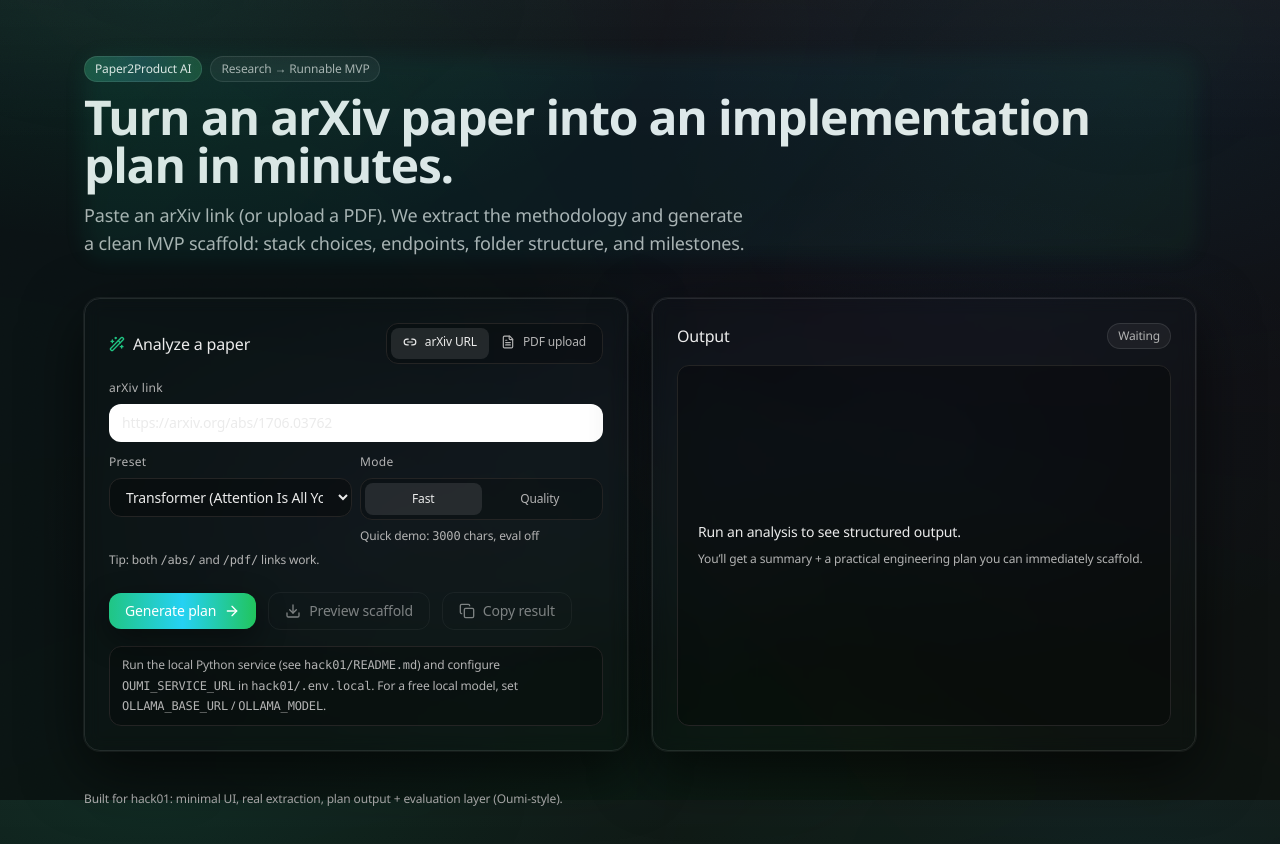
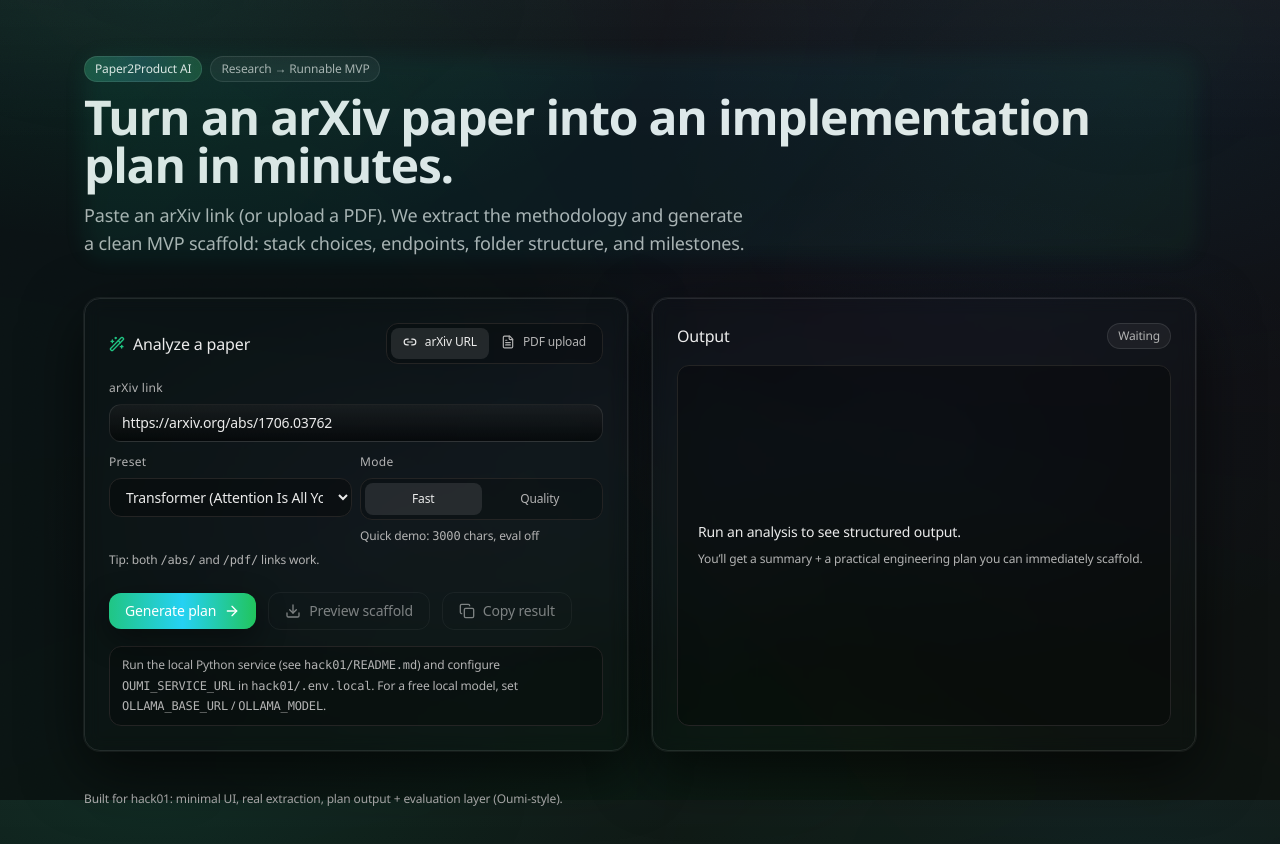
Before and after one commit to tejas-2232/Paper2Product-AI, a Next.js app: page / in a window 1280 px wide. Shown: the top 844 px of the page. Built offline with nearby package versions, Linux system fonts and the light colour scheme.

Commit message:
paper link input textarea bg fixed

```diff
--- a/app/globals.css
+++ b/app/globals.css
@@ -74,6 +74,19 @@
 
 ::selection {
   background: rgba(59, 130, 246, 0.35);
+}
+
+/* Prevent browser autofill from forcing white inputs */
+input:-webkit-autofill,
+input:-webkit-autofill:hover,
+input:-webkit-autofill:focus,
+textarea:-webkit-autofill,
+textarea:-webkit-autofill:hover,
+textarea:-webkit-autofill:focus {
+  -webkit-text-fill-color: hsl(0 0% 92%);
+  transition: background-color 9999s ease-out 0s;
+  box-shadow: 0 0 0px 1000px rgba(0, 0, 0, 0.35) inset;
+  border: 1px solid rgba(255, 255, 255, 0.10);
 }
 
 .noise {
--- a/components/ui.tsx
+++ b/components/ui.tsx
@@ -76,8 +76,8 @@
   return (
     <input
       className={cn(
-        "w-full rounded-xl border border-white/10 px-3 py-2 text-sm text-text",
-        "bg-gradient-to-b from-white/6 to-black/35",
+        "w-full rounded-xl border border-white/10 px-3 py-2 text-sm text-text appearance-none",
+        "bg-black/30 bg-gradient-to-b from-white/[0.06] to-black/[0.35]",
         "placeholder:text-muted focus:outline-none focus:ring-2 focus:ring-accent/35 focus:border-accent/40",
         className
       )}
@@ -91,8 +91,8 @@
   return (
     <textarea
       className={cn(
-        "w-full rounded-xl border border-white/10 px-3 py-2 text-sm text-text",
-        "bg-gradient-to-b from-white/6 to-black/35",
+        "w-full rounded-xl border border-white/10 px-3 py-2 text-sm text-text appearance-none",
+        "bg-black/30 bg-gradient-to-b from-white/[0.06] to-black/[0.35]",
         "placeholder:text-muted focus:outline-none focus:ring-2 focus:ring-accent/35 focus:border-accent/40",
         className
       )}
```
